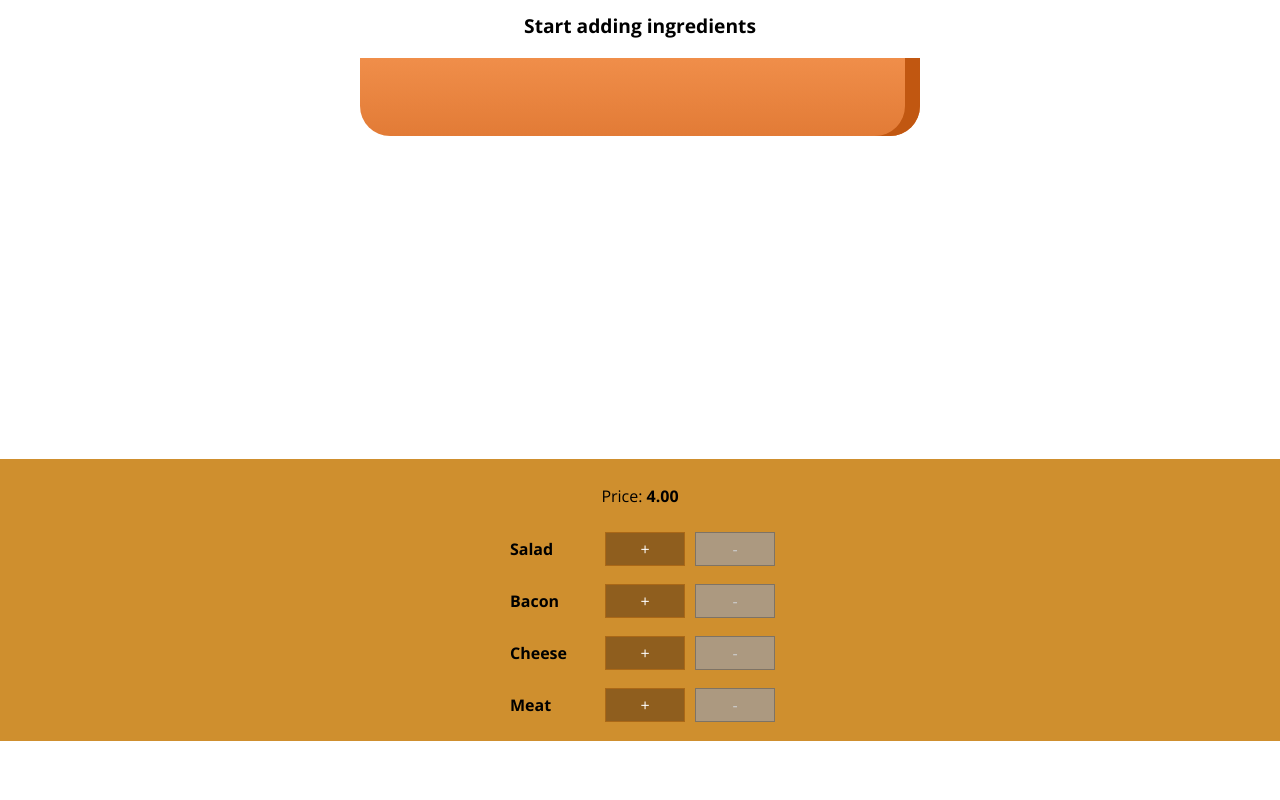
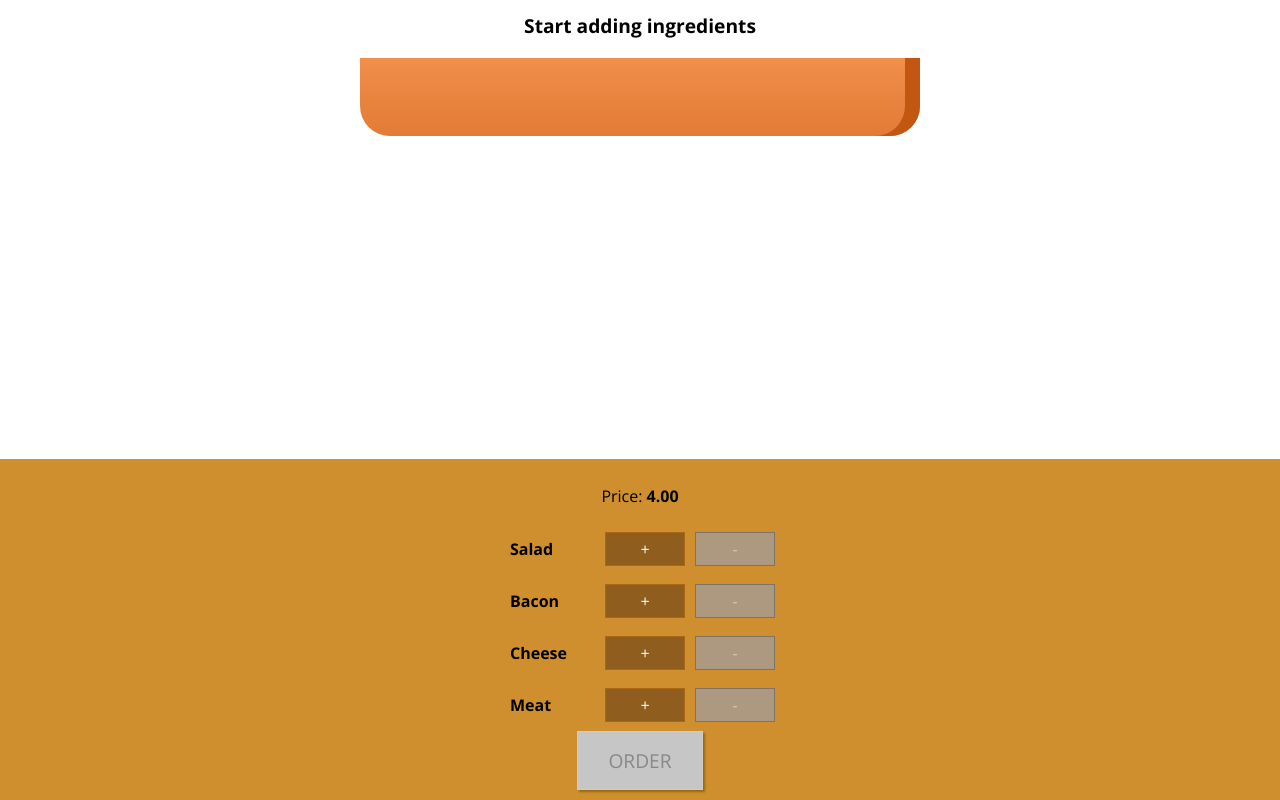
Before and after one commit to succulentpup/burgershop, a React (Create React App) app: page / in a window 1280 px wide. Shown: the part 179-979 px from the top of the page. Before the commit the page ends 920 px from the top, so only its background shows below. Built offline with nearby package versions, Linux system fonts and the light colour scheme.

Commit message:
ORDER button added, functioanlty is pending

```diff
--- a/src/components/Burger/BuildControls/BurgerControls.js
+++ b/src/components/Burger/BuildControls/BurgerControls.js
@@ -20,6 +20,7 @@
                 disable={props.disable[ctrl.type]}
             />
         ))}
+        <button className={classes.OrderButton} disabled={!props.purchasable}>ORDER</button>
     </div>
 );
 
--- a/src/components/Burger/BuildControls/BurgerControls.module.css
+++ b/src/components/Burger/BuildControls/BurgerControls.module.css
@@ -8,3 +8,46 @@
     margin: auto;
     padding: 10px 0;
 }
+
+
+
+.OrderButton {
+    background-color: #DAD735;
+    outline: none;
+    cursor: pointer;
+    border: 1px solid #966909;
+    color: #966909;
+    font-family: inherit;
+    font-size: 1.2em;
+    padding: 15px 30px;
+    box-shadow: 2px 2px 2px #966909;
+}
+
+.OrderButton:hover, .OrderButton:active {
+    background-color: #A0DB41;
+    border: 1px solid #966909;
+    color: #966909;
+}
+
+.OrderButton:disabled {
+    background-color: #C7C6C6;
+    cursor: not-allowed;
+    border: 1px solid #ccc;
+    color: #888888;
+}
+
+.OrderButton:not(:disabled) {
+    animation: enable 0.3s linear;
+}
+
+@keyframes enable {
+    0% {
+        transform: scale(1);
+    }
+    60% {
+        transform: scale(1.1);
+    }
+    100% {
+        transform: scale(1);
+    }
+}
--- a/src/containers/BurgerBuilder/BurgerBuilder.js
+++ b/src/containers/BurgerBuilder/BurgerBuilder.js
@@ -36,7 +36,7 @@
         updatedPrice = updatedPrice > getBaseBurgerPrice() ? updatedPrice : getBaseBurgerPrice();
         this.setState({ingredients: updatedIngredients, totalPrice: updatedPrice});
     };
-
+    getPurchasableStatus = () => this.state.totalPrice > getBaseBurgerPrice();
     getDisabledInfo = () => {
         const {...ingredients} = this.state.ingredients;
         for(let key in ingredients){
@@ -53,6 +53,7 @@
                     removedIngredients={this.removeIngredientHandler}
                     disable={this.getDisabledInfo()}
                     totalPrice={this.state.totalPrice}
+                    purchasable={this.getPurchasableStatus()}
                 />
             </Hoc>
         );
```
